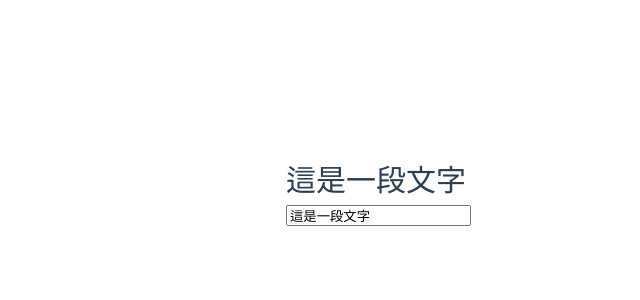
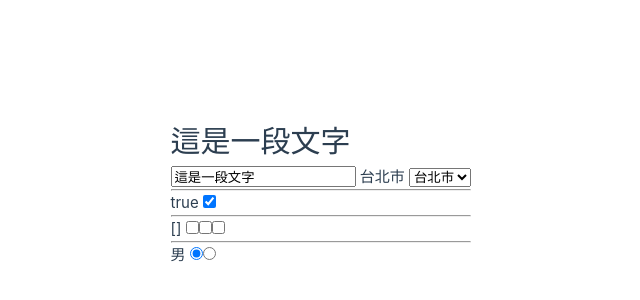
Before and after one commit to OdiliaWang/for-vie-2024-deploy, a Vue app: page / in a window 1280 px wide. Shown: the part 208-508 px from the top of the page, without its empty margins (169-809 px from the left). Built offline with nearby package versions, Linux system fonts and the light colour scheme.

Commit message:
update code

```diff
--- a/src/App.vue
+++ b/src/App.vue
@@ -2,11 +2,38 @@
 import { ref } from 'vue'
 
 const text = ref('這是一段文字')
+const city = ref('台北市')
+const isChecked = ref('true')
+const arrayCheckbox = ref([])
+const radioValue = ref('男')
 </script>
 
 <template>
   <div>
     <h1>{{ text }}</h1>
     <input type="text" v-model="text" />
+    <!-- 表單 -->
+    {{ city }}
+    <select name="" id="" v-model="city">
+      <option value="台北市">台北市</option>
+      <option value="台中市">台中市</option>
+      <option value="高雄市">高雄市</option>
+      <option value="宜蘭市">宜蘭市</option>
+    </select>
+
+    <!-- checkbox 1. true falde, 2. value-->
+    <hr />
+    {{ isChecked }}
+    <input type="checkbox" v-model="isChecked" />
+    <hr />
+    {{ arrayCheckbox }}
+    <input type="checkbox" v-model="arrayCheckbox" value="芹菜" />
+    <input type="checkbox" v-model="arrayCheckbox" value="小黃瓜" />
+    <input type="checkbox" v-model="arrayCheckbox" value="番茄" />
+    <hr>
+    <!-- radio -->
+    {{ radioValue }}
+    <input type="radio" v-model="radioValue" value="男" />
+    <input type="radio" v-model="radioValue" value="女" />
   </div>
 </template>
```
